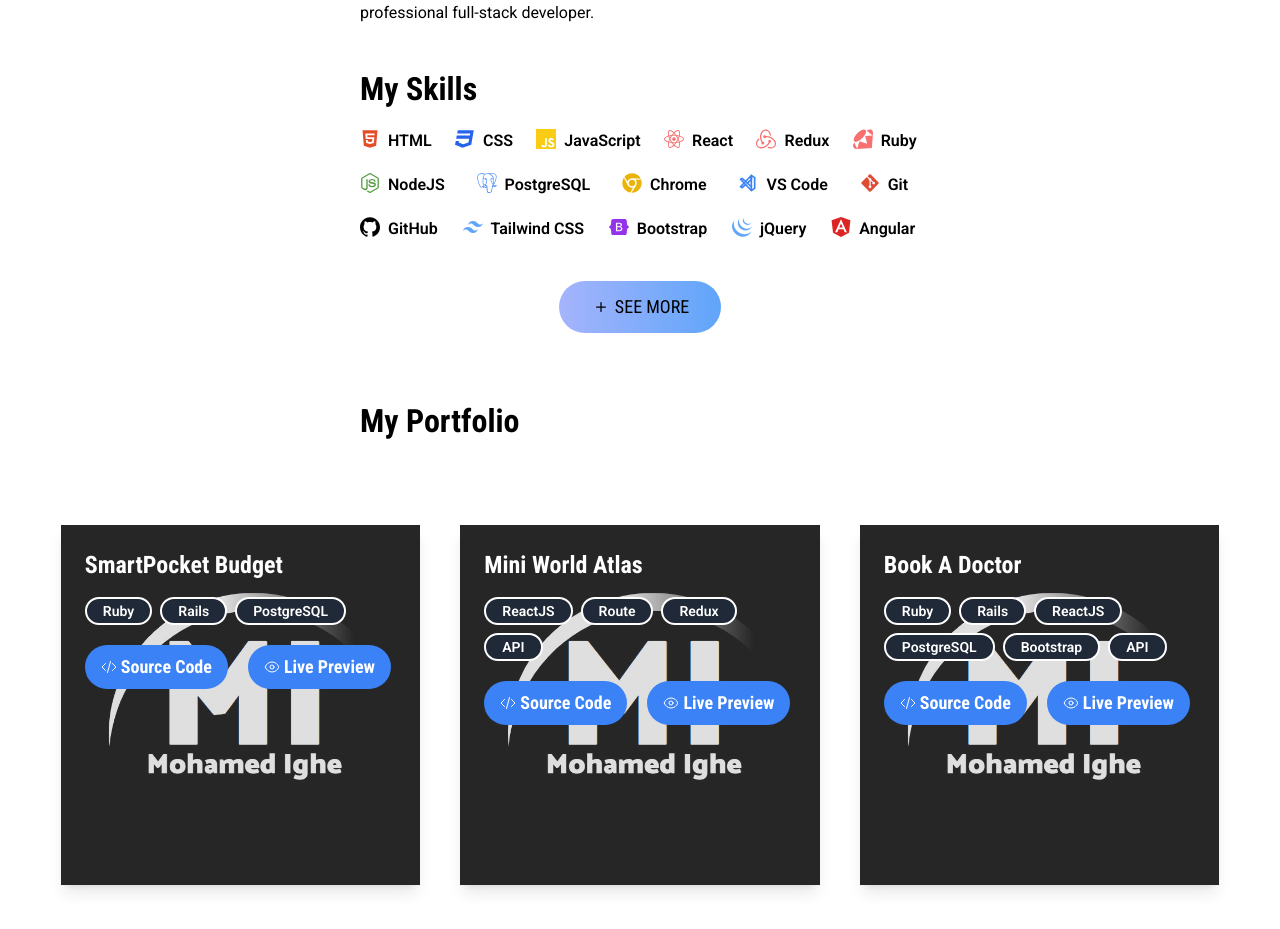
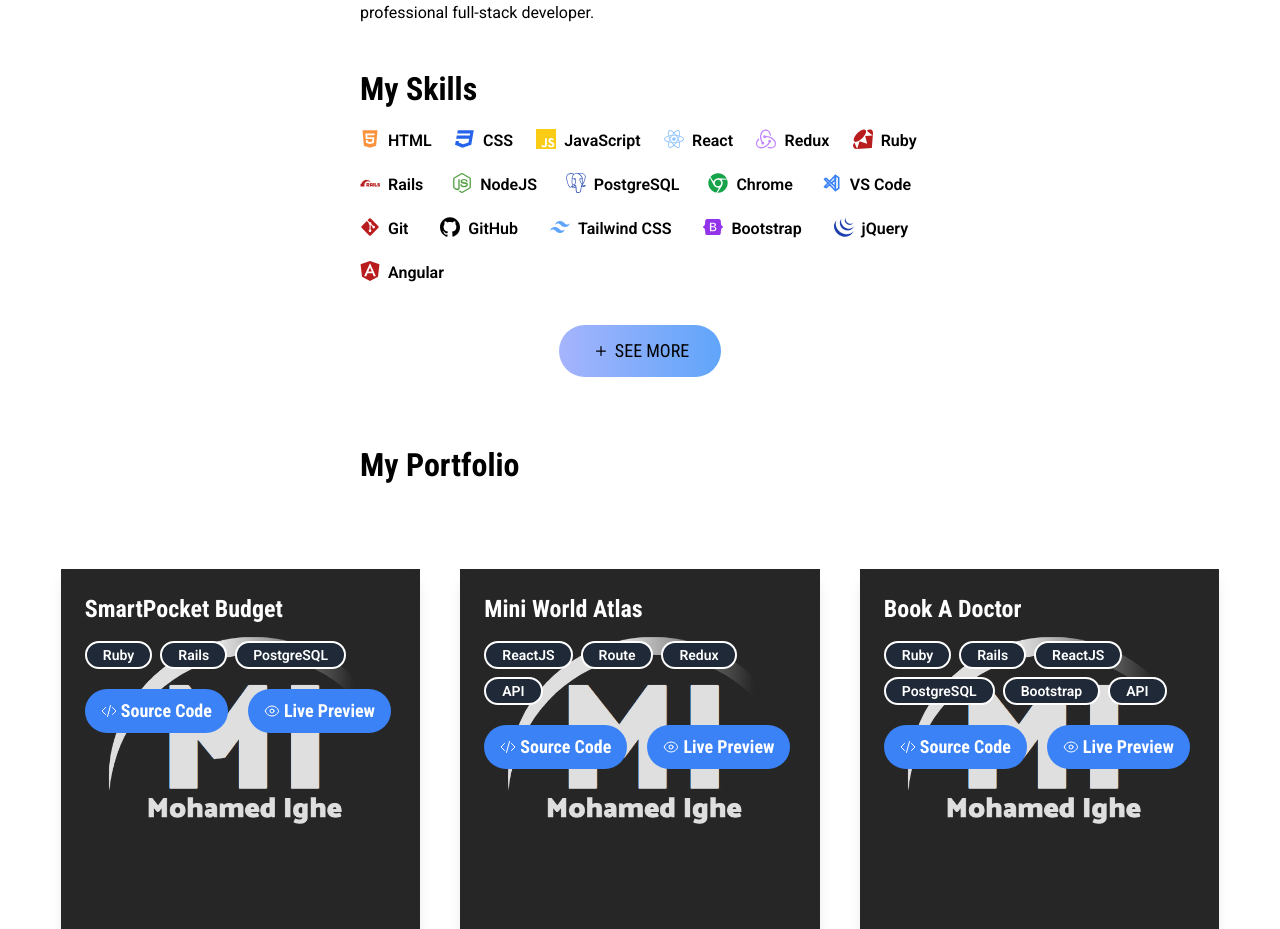
Before and after one commit to katarighe/my-portfolio-website, a React (Vite) app: page / in a window 1280 px wide. Shown: the part 1607-2536 px from the top of the page. Built offline with nearby package versions, Linux system fonts and the light colour scheme.

Commit message:
Update the colors of the icon skills

```diff
--- a/src/pages/Home.jsx
+++ b/src/pages/Home.jsx
@@ -10,6 +10,7 @@ import {
   SiReact,
   SiRedux,
   SiRuby,
+  SiRubyonrails,
   SiTailwindcss,
   SiBootstrap,
   SiJquery,
@@ -28,22 +29,23 @@ import project1 from "../assets/background/background-project.jpg";
 
 function Home() {
   const skills = [
-    { name: "HTML", icon: <FaHtml5 />, color: "text-[#E44D26]" },
+    { name: "HTML", icon: <FaHtml5 />, color: "text-orange-400" },
     { name: "CSS", icon: <FaCss3 />, color: "text-blue-600" },
     { name: "JavaScript", icon: <SiJavascript />, color: "text-yellow-400" },
-    { name: "React", icon: <SiReact />, color: "text-red-400" },
-    { name: "Redux", icon: <SiRedux />, color: "text-red-400" },
-    { name: "Ruby", icon: <SiRuby />, color: "text-red-400" },
+    { name: "React", icon: <SiReact />, color: "text-blue-300" },
+    { name: "Redux", icon: <SiRedux />, color: "text-purple-400" },
+    { name: "Ruby", icon: <SiRuby />, color: "text-red-700" },
+    { name: "Rails", icon: <SiRubyonrails />, color: "text-red-700" },
     { name: "NodeJS", icon: <SiNodedotjs />, color: "text-[#539E43]" },
-    { name: "PostgreSQL ", icon: <SiPostgresql />, color: "text-blue-500" },
-    { name: "Chrome", icon: <FaChrome />, color: "text-yellow-500" },
+    { name: "PostgreSQL ", icon: <SiPostgresql />, color: "text-blue-800" },
+    { name: "Chrome", icon: <FaChrome />, color: "text-green-600" },
     { name: "VS Code", icon: <TbBrandVscode />, color: "text-blue-500" },
-    { name: "Git", icon: <FaGitAlt />, color: "text-[#DE4C36]" },
+    { name: "Git", icon: <FaGitAlt />, color: "text-red-700" },
     { name: "GitHub", icon: <SiGithub />, color: "text-black" },
     { name: "Tailwind CSS", icon: <SiTailwindcss />, color: "text-blue-400" },
     { name: "Bootstrap", icon: <SiBootstrap />, color: "text-purple-600" },
-    { name: "jQuery", icon: <SiJquery />, color: "text-blue-400" },
-    { name: "Angular", icon: <SiAngular />, color: "text-red-600" },
+    { name: "jQuery", icon: <SiJquery />, color: "text-blue-800" },
+    { name: "Angular", icon: <SiAngular />, color: "text-red-700" },
   ];
 
   const [projects] = useState([
```
